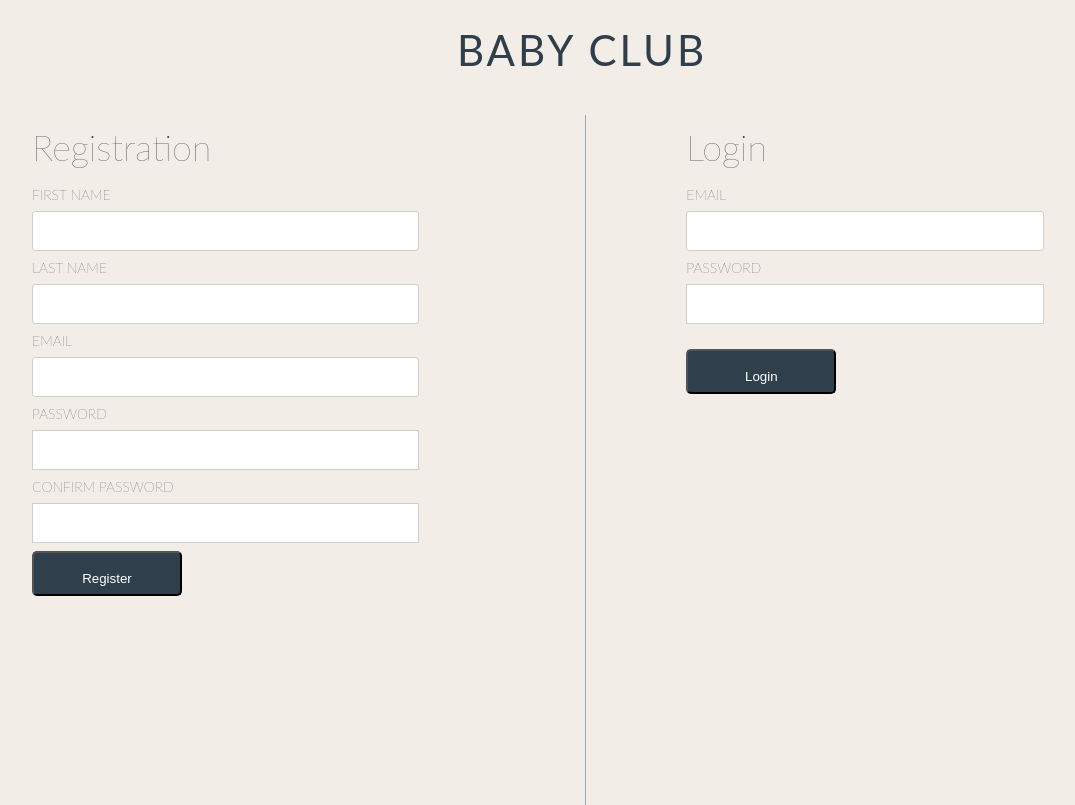
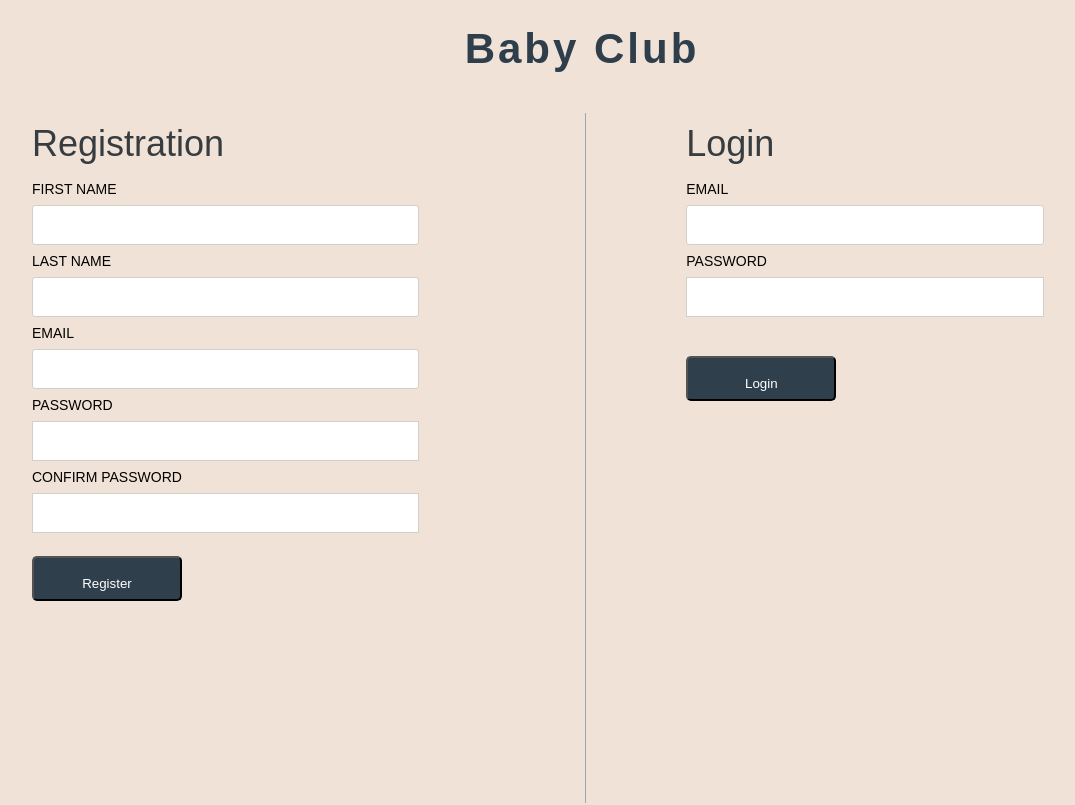
Before and after one commit to msibala/junglebook_project, a Django app: page / in a window 1280 px wide. Shown: the whole page, without its empty margins (58-1133 px from the left). Run offline with Django 3.2, Linux system fonts and the light colour scheme.

Commit message:
login page updates

```diff
--- a/apps/jungle_app/static/jungle_app/css/loginn.css
+++ b/apps/jungle_app/static/jungle_app/css/loginn.css
@@ -2,17 +2,21 @@
 {
     margin: 0px auto;
     padding: 0px auto;
+    font-family: 'Varela Round', sans-serif;
 }
 @media only screen and (min-width: 320px){
   #header{
     width: 100%;
     text-align:center;
-    font-family: lato, sans-serif;
+    /* font-family: lato, sans-serif; */
     padding-top: 25px;
     font-size: 42px;
+    font-weight:bold;
+    /* color: rgb(156,170,207); */
     color: rgb(47,62,75);
     letter-spacing: 3px;
-    background-color: rgb(242,237,231);
+    background-color:rgb(240,226,215);
+    /* background-color: rgb(242,237,231); */
 
   }
   #container{
@@ -22,13 +26,13 @@
     box-sizing: border-box;
     flex-basis: 100%;
     font-size: 17px;
-    background-color: rgb(242,237,231);
+    background-color:rgb(240,226,215);
+    /* background-color: rgb(242,237,231); */
 
   }
   h1{
     color: rgb(54,60,64);
     font-weight:lighter;
-    font-family: lato, sans-serif;
     font-size: 36px;
 }
 #registration{
@@ -42,7 +46,8 @@
     padding-top: 10px;
     padding-left: 20px;
     border-right: 1px solid rgb(159,166,172);
-    background-color: rgb(242,237,231);
+    background-color:rgb(240,226,215);
+    /* background-color: rgb(242,237,231); */
 
 }
 input[type=text], select {
@@ -55,28 +60,30 @@ input[type=text], select {
     box-sizing: border-box;
     border: 1px solid rgb(208,207,200);
 
-
 }
 #login{
   height: 680px;
   width: 60%;
   margin-top: 40px;
-  font-family: lato, sans-serif;
   padding-top: 10px;
   padding-left: 100px;
   padding-right: 25px;
+  /* you can condense the padding line */
   font-weight:lighter;
   font-size: 14px;
-  background-color: rgb(242,237,231);
+  background-color:rgb(240,226,215);
+  /* background-color: rgb(242,237,231); */
 
 }
 .submit {
-  background-color:rgb(47,63,76) ;
+  background-color:rgb(47,63,76);
   border-radius: 5px;
   padding-top: 10px;
+  margin-top: 15px;
   color: white;
   width: 150px;
   height: 45px;
+  /* maybe you can name the login and register button differently */
 
 }
 /* input[type=text], select {
@@ -90,7 +97,6 @@ input[type=text], select {
 input[type=password], select {
   height: 40px;
   width: 70%;
-  /* padding: 12px 20px; */
   margin-bottom: 20px;
   /* trying to add more white space between confirm password and register button */
   margin: 8px 0;
--- a/apps/jungle_app/templates/jungle_app/login.html
+++ b/apps/jungle_app/templates/jungle_app/login.html
@@ -11,7 +11,7 @@
 <!-- simplify everything -->
 <body>
     <div id="header">
-        <p>BABY CLUB</p>
+        <p>Baby Club</p>
     </div>
     <div id="container">
             <div id="registration">
```
